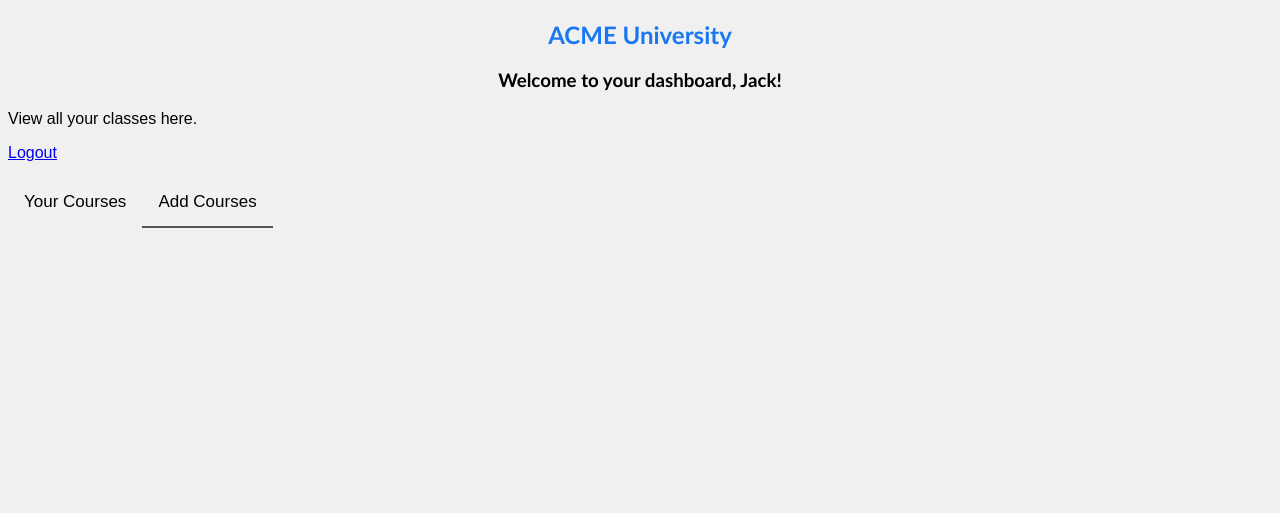
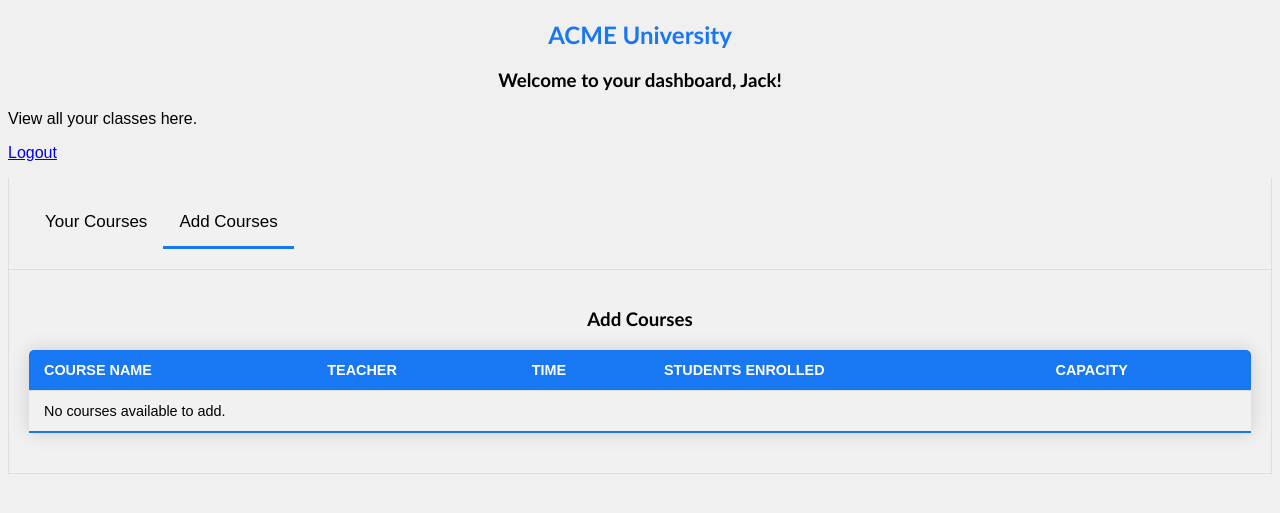
Before and after one commit to Ctc8/ACME-University, a Flask app: page /dashboard in a window 1280 px wide, after a click on "Add Courses". Shown: the top 513 px of the page. Run offline with Flask 3, Linux system fonts and the light colour scheme; a user stored in the database is signed in.

Commit message:
Added more styling to dashboard

```diff
--- a/static/script.js
+++ b/static/script.js
@@ -8,10 +8,20 @@ function openTab(evt, tabName) {
     for (i = 0; i < tablinks.length; i++) {
         tablinks[i].className = tablinks[i].className.replace(" active", "");
     }
-    document.getElementById(tabName).className += " active";
-    evt.currentTarget.className += " active";
+    var tabToShow = document.getElementById(tabName);
+    if(tabToShow) {
+        tabToShow.style.display = "block";
+        evt.currentTarget.className += " active";
+    } else {
+        console.error("Tab content ID not found:", tabName);
+    }
 }
 
 document.addEventListener("DOMContentLoaded", function() {
-    document.getElementById("defaultOpen").click();
+    var defaultTab = document.getElementById("defaultOpen");
+    if(defaultTab) {
+        defaultTab.click();
+    } else {
+        console.error("Default tab ID not found: defaultOpen");
+    }
 });
--- a/static/style.css
+++ b/static/style.css
@@ -1,14 +1,6 @@
 body {
   background-color: #f0f0f0;
   font-family: Arial, sans-serif;
-}
-
-form {
-  width: 300px;
-  margin: 0 auto;
-  padding: 20px;
-  border: 1px solid #ccc;
-  background-color: #fff;
 }
 
 h2 {
@@ -22,6 +14,18 @@ h3 {
   display: flex;
   justify-content: center;
   font-family: 'Gill Sans', 'Gill Sans MT', Calibri, 'Trebuchet MS', sans-serif;
+}
+
+.error {
+  color: red;
+}
+
+form {
+  width: 300px;
+  margin: 0 auto;
+  padding: 20px;
+  border: 1px solid #ccc;
+  background-color: #fff;
 }
 
 form p {
@@ -47,16 +51,12 @@ form input[type="submit"]:hover {
   background-color: #0056b3;
 }
 
-.error {
-  color: red;
-}
-
 a.button {
   display: flex;
   justify-content: center;
   padding: 10px 20px;
   color: white;
-  background-color: #02a70d;
+  background-color: #1877F2;
   text-decoration: none;
   text-align: center;
   border: none;
@@ -65,12 +65,15 @@ a.button {
 }
 
 a.button:hover {
-  background-color: #007d08;
+  background-color: #1877F2;
 }
 
-.tabs {
+.tabs, .tab-content {
   overflow: hidden;
   background-color: #f1f1f1;
+  padding: 20px;
+  border: 1px solid #ddd;
+  border-top: none;
 }
 
 .tab-link {
@@ -82,25 +85,51 @@ a.button:hover {
   padding: 14px 16px;
   transition: 0.3s;
   font-size: 17px;
-  border-bottom: 2px solid transparent;
+  border-bottom: 3px solid transparent;
 }
 
-.tab-link.active, .tab-link:hover {
-  border-bottom: 2px solid #555;
-}
-
-.tab-content {
-  display: none;
-  padding: 20px;
-  border: 1px solid #ddd;
-  border-top: none;
-  background-color: #fff;
-}
-
-.tab-content {
-  display: none;
+.tab-link:hover, .tab-link.active {
+  border-bottom: 3px solid #1877F2;
 }
 
 .tab-content.active {
   display: block;
 }
+
+table {
+  width: 100%;
+  border-collapse: collapse;
+  margin: 20px 0;
+  font-size: 0.9em;
+  min-width: 400px;
+  border-radius: 5px 5px 0 0;
+  overflow: hidden;
+  box-shadow: 0 0 20px rgba(0,0,0,0.15);
+}
+
+th, td {
+  padding: 12px 15px;
+  text-align: left;
+}
+
+th {
+  background-color: #1877F2;
+  color: #ffffff;
+  text-transform: uppercase;
+}
+
+tr {
+  border-bottom: 1px solid #dddddd;
+}
+
+tbody tr:nth-of-type(even) {
+  background-color: #f3f3f3;
+}
+
+tbody tr:hover {
+  background-color: #f1f1f1;
+}
+
+tbody tr:last-of-type {
+  border-bottom: 2px solid #1877F2;
+}
--- a/templates/index.html
+++ b/templates/index.html
@@ -53,18 +53,21 @@
   <table>
       <thead>
           <tr>
-              <th>Course Name</th>
-              <th>Teacher</th>
-              <th>Time</th>
-              <th>Add</th>
+            <th>Course Name</th>
+            <th>Teacher</th>
+            <th>Time</th>
+            <th>Students Enrolled</th>
+            <th>Capacity</th>
           </tr>
       </thead>
       <tbody>
           {% for course in available_courses %}
           <tr>
-              <td>{{ course.name }}</td>
-              <td>{{ course.teacher }}</td>
-              <td>{{ course.time }}</td>
+            <td>{{ course['name'] }}</td>
+            <td>{{ course['teacher'] }}</td>
+            <td>{{ course['time'] }}</td>
+            <td>{{ course['student_count'] }}</td>
+            <td>{{ course['capacity'] }}</td>
               <td>
                   <form action="{{ url_for('enroll_course', course_id=course.id) }}" method="post">
                       <button type="submit">Add</button>
@@ -73,7 +76,7 @@
           </tr>
           {% else %}
           <tr>
-              <td colspan="4">No more courses available to add.</td>
+              <td colspan="4">No courses available to add.</td>
           </tr>
           {% endfor %}
       </tbody>
```
Also changed, not shown: instance/db.sqlite3.
